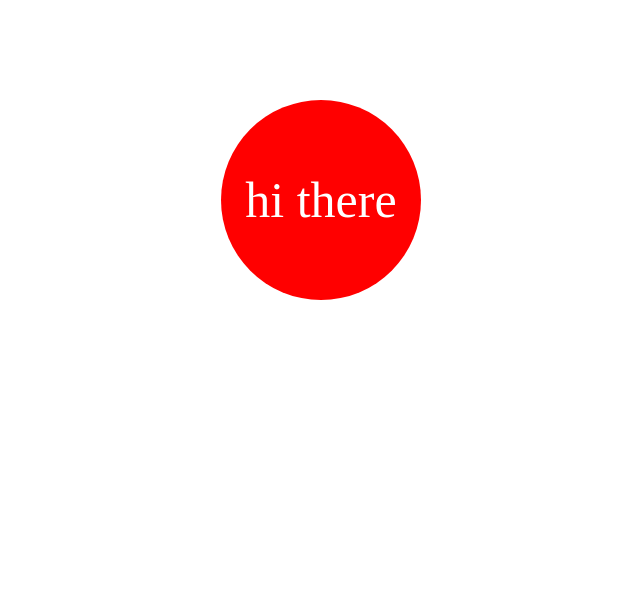
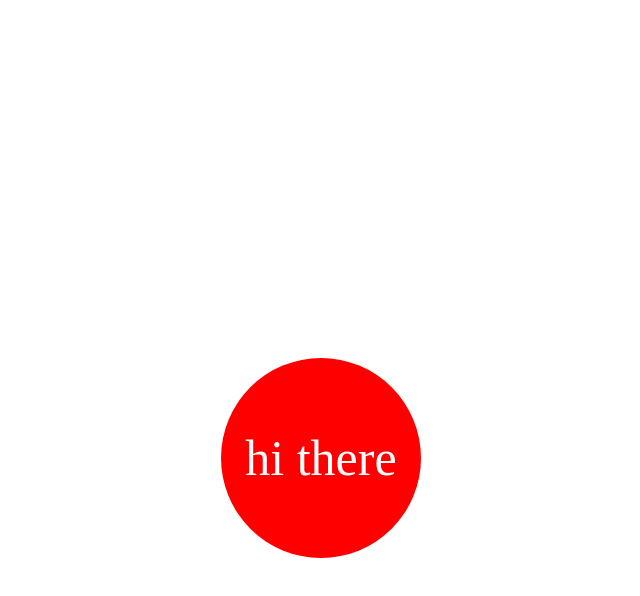
Before and after one commit to alivsey/DFS-1, a plain HTML site: page index.html in a window 1280 px wide. Shown: the whole page, without its empty margins (319-959 px from the left). Drawn offline with Linux system fonts and the light colour scheme.

Commit message:
add vertical center of circle

```diff
--- a/mystyle.css
+++ b/mystyle.css
@@ -8,5 +8,7 @@
   text-align: center;
   background: red;
   margin: auto;
-  margin-top: 100px;
+  position: relative;
+  top: 50vh;
+  margin-top: -50px;
 }
```
